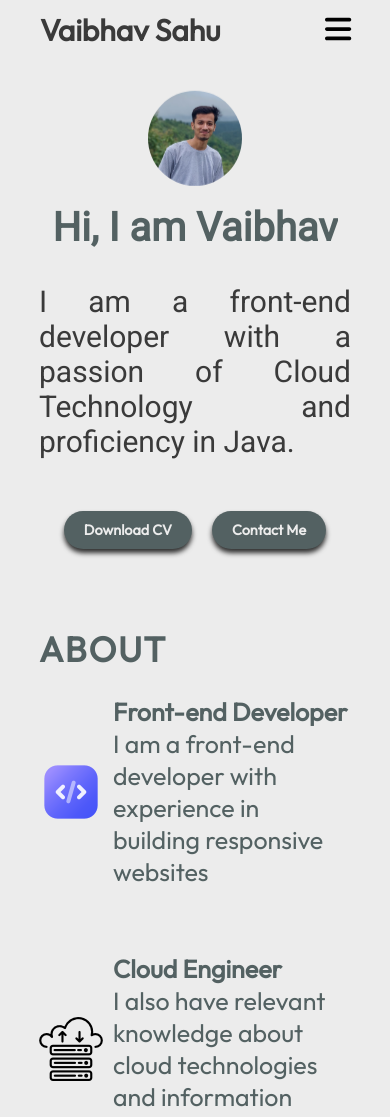
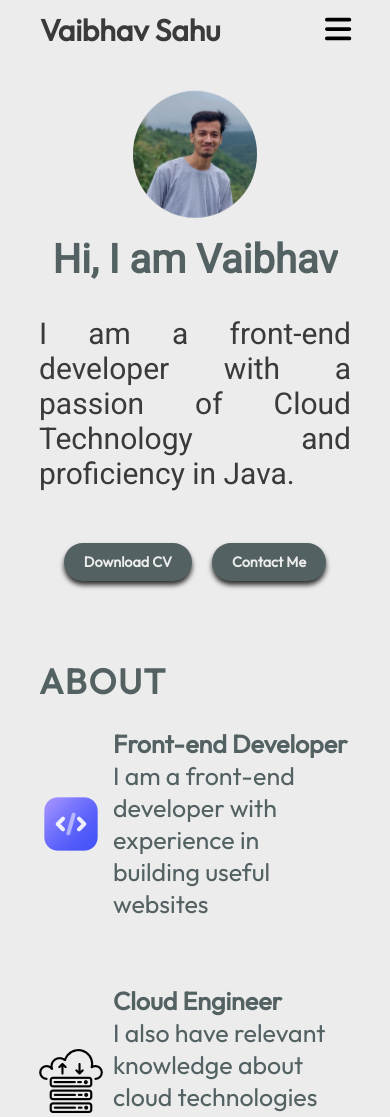
Before and after one commit to VaibhavSahu19/my-portfolio, a React (Vite) app: page / in a window 390 px wide. Shown: the top 1117 px of the page. Built offline with nearby package versions, Linux system fonts and the light colour scheme.

Commit message:
changed image dimensions for lesser width devices

```diff
--- a/src/Components/About/About.jsx
+++ b/src/Components/About/About.jsx
@@ -13,7 +13,7 @@ export const About = (props) => {
                     <img src={getImageUrl("about/code.png")} alt="cursor icon" />
                     <div className={styles.aboutItemText}>
                         <h1>Front-end Developer</h1>
-                        <p>I am a front-end developer with experience in building responsive websites</p>
+                        <p>I am a front-end developer with experience in building useful websites</p>
                     </div>
                 </li>
                 <li className={styles.aboutItem}>
--- a/src/Components/Hero/Hero.module.css
+++ b/src/Components/Hero/Hero.module.css
@@ -104,4 +104,7 @@
     .content{
         align-items: center;
     }
+    .heroImg{
+        width: 40%;
+    }
 }
```
